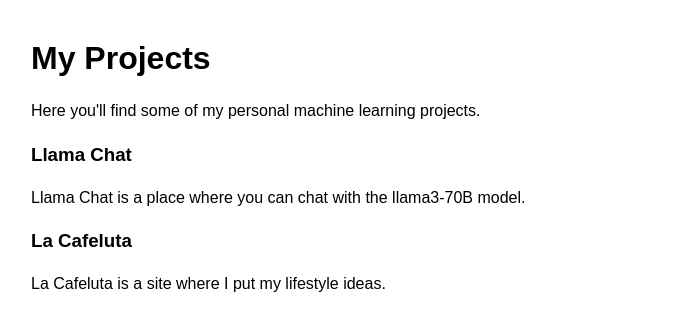
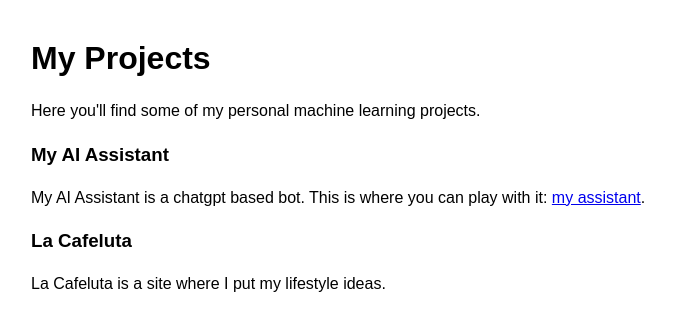
Before and after one commit to florinhegedus/my-portofolio, a Flask app: page /projects in a window 1280 px wide. Shown: the part 59-390 px from the top of the page, without its empty margins (159-834 px from the left). Run offline with Flask 3, Linux system fonts and the light colour scheme.

Commit message:
add link to personal assistant (#3)

```diff
--- a/templates/projects.html
+++ b/templates/projects.html
@@ -6,8 +6,8 @@
 <h1>My Projects</h1>
 <p>Here you'll find some of my personal machine learning projects.</p>
 
-<h3>Llama Chat</h3>
-<p>Llama Chat is a place where you can chat with the llama3-70B model.</p>
+<h3>My AI Assistant</h3>
+<p>My AI Assistant is a chatgpt based bot. This is where you can play with it: <a href="https://asistent.florinhegedus.com">my assistant</a>.</p>
 
 <h3>La Cafeluta</h3>
 <p>La Cafeluta is a site where I put my lifestyle ideas.</p>
```
